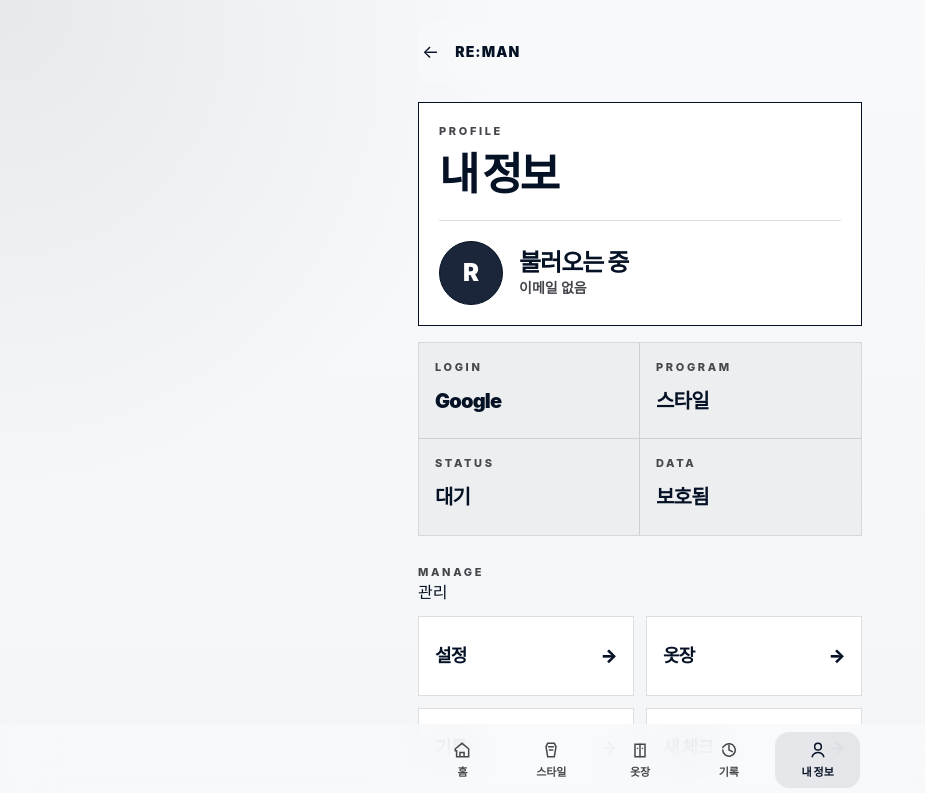
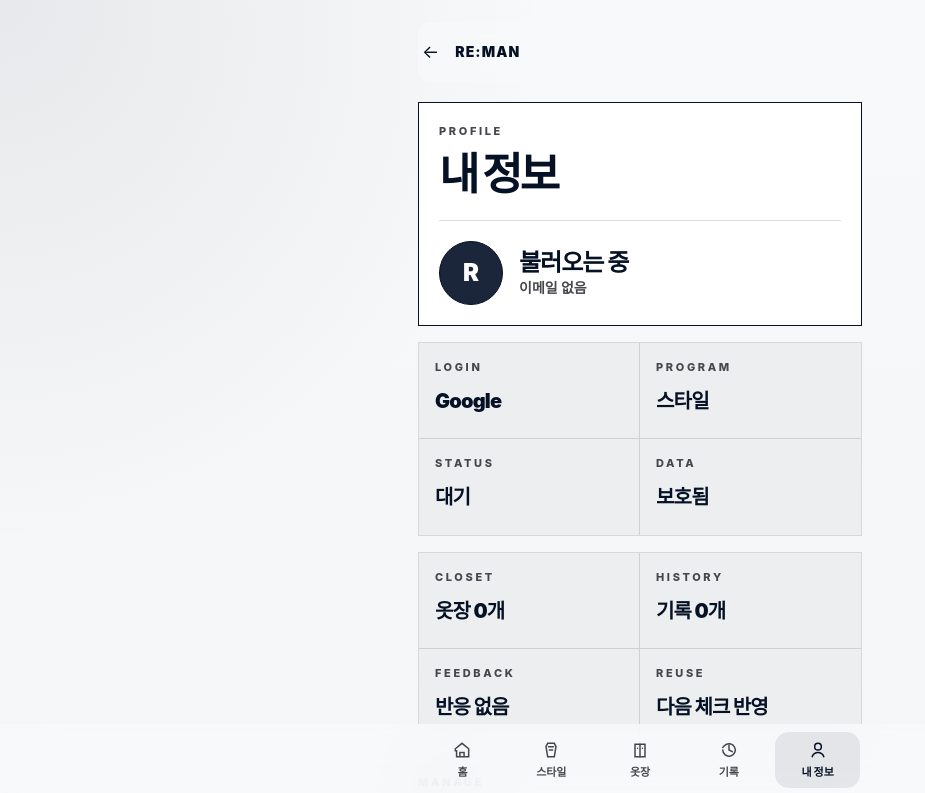
Before and after one commit to Kojaewoong0504/RE-MAN, a Next.js app: page /profile in a window 1280 px wide. Shown: the top 793 px of the page, without its empty margins (0-925 px from the left). Built offline with nearby package versions, Linux system fonts and the light colour scheme; no server answers.

Commit message:
feat: clarify saved data reuse

```diff
--- a/app/history/page.tsx
+++ b/app/history/page.tsx
@@ -379,6 +379,38 @@ export default function HistoryPage() {
                             </div>
                           </div>
                         ) : null}
+                        <div className="history-basis">
+                          <div className="history-section-head">
+                            <p className="poster-kicker">다시 체크</p>
+                            <small>유지 항목</small>
+                          </div>
+                          <div className="history-basis-grid">
+                            <div className="history-basis-chip">
+                              <span>
+                                <b>옷장</b>
+                                <em>유지</em>
+                              </span>
+                              <strong>옷장 유지</strong>
+                              <small>등록한 옷은 그대로 씁니다.</small>
+                            </div>
+                            <div className="history-basis-chip">
+                              <span>
+                                <b>반응</b>
+                                <em>유지</em>
+                              </span>
+                              <strong>반응 유지</strong>
+                              <small>좋아한 방향을 다음 추천에 반영합니다.</small>
+                            </div>
+                            <div className="history-basis-chip">
+                              <span>
+                                <b>사진</b>
+                                <em>새로</em>
+                              </span>
+                              <strong>사진만 새로</strong>
+                              <small>현재 사진과 결과만 비웁니다.</small>
+                            </div>
+                          </div>
+                        </div>
                         <button
                           className="history-repeat-button"
                           onClick={handleStartSimilarCheck}
--- a/app/profile/page.tsx
+++ b/app/profile/page.tsx
@@ -10,6 +10,8 @@ import { readCurrentUserProfile } from "@/lib/firebase/firestore";
 import { signOutFirebaseSession } from "@/lib/firebase/session";
 import {
   getStyleProgramSnapshot,
+  getStyleFeedbackTimeline,
+  normalizeClosetItems,
   patchOnboardingState,
   readOnboardingState,
   type StyleProgramSnapshot
@@ -33,6 +35,28 @@ const programLabels: Record<string, string> = {
   skin: "피부"
 };
 
+type ProfileDataSummary = {
+  closetCount: number;
+  historyCount: number;
+  hasRecommendationFeedback: boolean;
+};
+
+const emptyDataSummary: ProfileDataSummary = {
+  closetCount: 0,
+  historyCount: 0,
+  hasRecommendationFeedback: false
+};
+
+function getProfileDataSummary(): ProfileDataSummary {
+  const state = readOnboardingState();
+
+  return {
+    closetCount: normalizeClosetItems(state.closet_items).length,
+    historyCount: getStyleFeedbackTimeline(state).length,
+    hasRecommendationFeedback: Boolean(state.recommendation_feedback)
+  };
+}
+
 export default function ProfilePage() {
   const router = useRouter();
   const [user, setUser] = useState<AuthUser | null>(null);
@@ -41,6 +65,7 @@ export default function ProfilePage() {
   const [isLoggingOut, setIsLoggingOut] = useState(false);
   const [programSnapshot, setProgramSnapshot] =
     useState<StyleProgramSnapshot>(emptyProgramSnapshot);
+  const [dataSummary, setDataSummary] = useState<ProfileDataSummary>(emptyDataSummary);
 
   useEffect(() => {
     let active = true;
@@ -61,6 +86,7 @@ export default function ProfilePage() {
 
       setUser(sessionUser);
       setProgramSnapshot(getStyleProgramSnapshot(readOnboardingState()));
+      setDataSummary(getProfileDataSummary());
 
       try {
         const nextProfile = await readCurrentUserProfile(sessionUser.uid);
@@ -156,6 +182,25 @@ export default function ProfilePage() {
         </div>
       </section>
 
+      <section aria-label="내 데이터" className="profile-mini-grid mt-4">
+        <div>
+          <p className="poster-kicker">Closet</p>
+          <p>옷장 {dataSummary.closetCount}개</p>
+        </div>
+        <div>
+          <p className="poster-kicker">History</p>
+          <p>기록 {dataSummary.historyCount}개</p>
+        </div>
+        <div>
+          <p className="poster-kicker">Feedback</p>
+          <p>{dataSummary.hasRecommendationFeedback ? "반응 저장됨" : "반응 없음"}</p>
+        </div>
+        <div>
+          <p className="poster-kicker">Reuse</p>
+          <p>다음 체크 반영</p>
+        </div>
+      </section>
+
       <div className="mt-5">
         <CreditLedger />
       </div>
```
Also changed, not shown: 7 other files (tests, documents, lock files or other folders).
